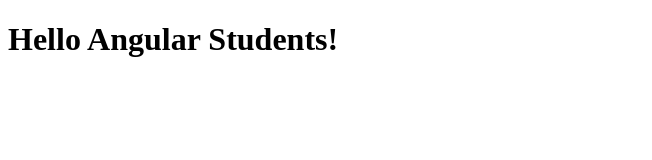
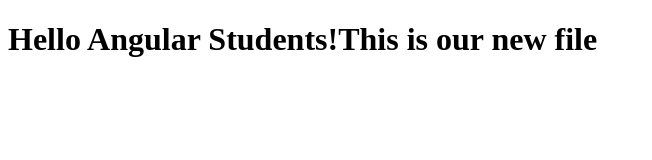
Before and after one commit to Shivani-1611/angular-test, a plain HTML site: page index.html in a window 1280 px wide. Shown: the whole page, without its empty margins (0-652 px from the left). Drawn offline with Linux system fonts and the light colour scheme.

Commit message:
New thing is added

```diff
--- a/index.html
+++ b/index.html
@@ -6,6 +6,6 @@
 
     </head>
     <body>
-        <h1> Hello Angular Students!</h1>
+        <h1> Hello Angular Students!This is our new file</h1>
     </body>
 </html>
```
